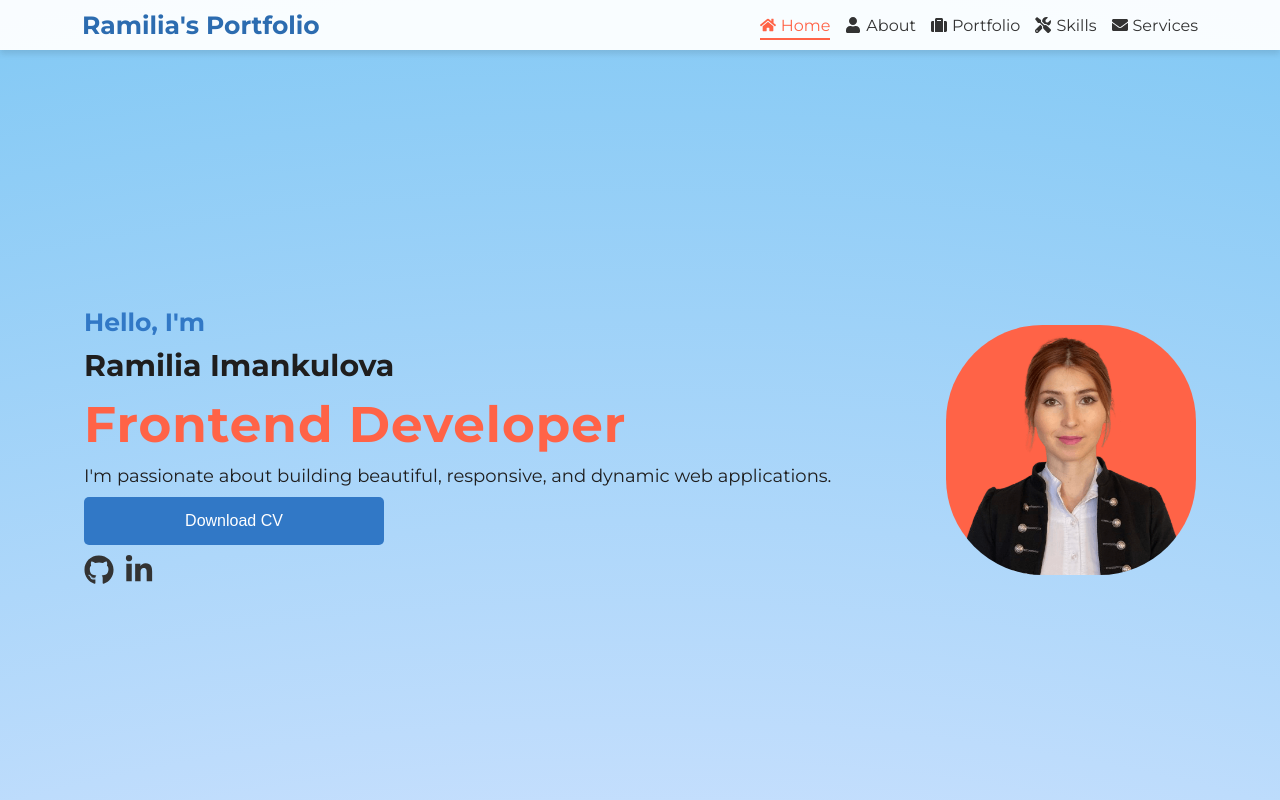
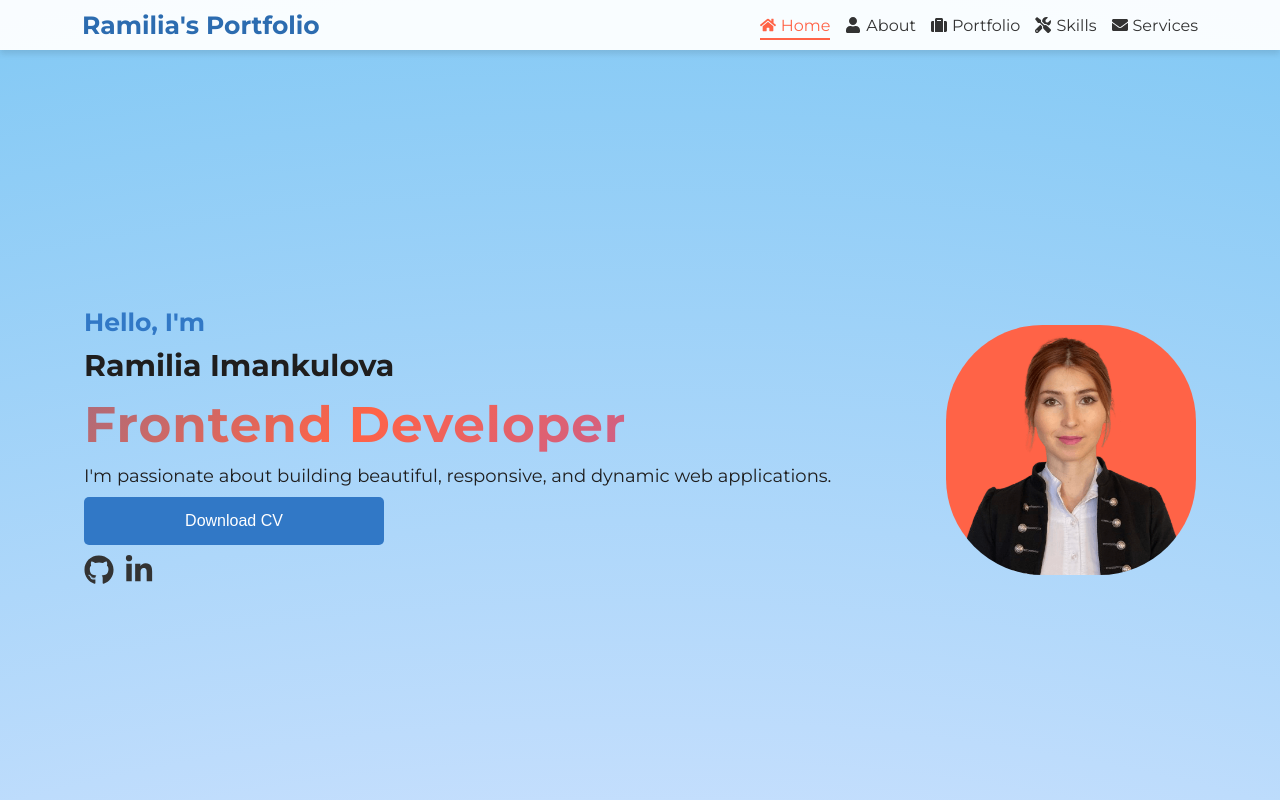
Before and after one commit to Ramilia3110/portfolio, a React (Vite) app: page / in a window 1280 px wide. Shown: the top 800 px of the page. Built offline with nearby package versions, Linux system fonts and the light colour scheme.

Commit message:
add typing animation

```diff
--- a/src/components/hero/Hero.module.scss
+++ b/src/components/hero/Hero.module.scss
@@ -44,12 +44,15 @@
 
     h5 {
       font-size: 5rem;
-      color: #ff6347;
+      background: linear-gradient(135deg, #3178c6, #ff6347, #7b5bf1, #3178c6);
+      background-size: 300%;
+      -webkit-background-clip: text;
+      -webkit-text-fill-color: transparent;
+      animation: typing 4s steps(30) 1s 1 normal forwards,
+        cursor 0.6s steps(18) infinite, gradientMove 6s infinite linear;
       letter-spacing: 0.1rem;
+      white-space: nowrap;
       overflow: hidden;
-      white-space: nowrap;
-      animation: typing 2s 2s steps(18),
-        cursor 0.4s 2s step-end infinite alternate;
     }
 
     p {
@@ -197,3 +200,15 @@
     border-radius: 30%;
   }
 }
+
+@keyframes gradientMove {
+  0% {
+    background-position: 0% 50%;
+  }
+  50% {
+    background-position: 100% 50%;
+  }
+  100% {
+    background-position: 0% 50%;
+  }
+}
```
